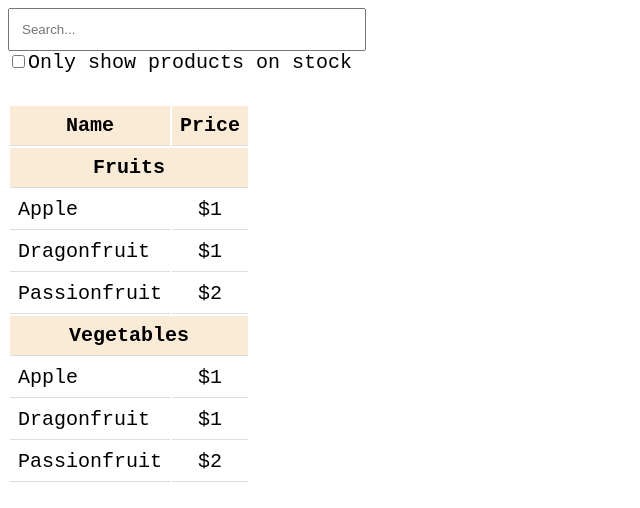
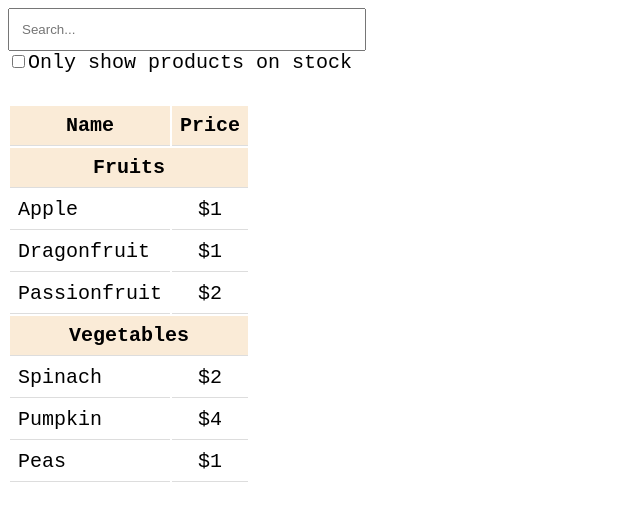
Before and after one commit to AhmedElaguab/react-grocery-store, a React (Create React App) app: page / in a window 1280 px wide. Shown: the top 508 px of the page, without its empty margins (0-640 px from the left). Built offline with nearby package versions, Linux system fonts and the light colour scheme.

Commit message:
Add products and refactor code

```diff
--- a/src/App.jsx
+++ b/src/App.jsx
@@ -3,7 +3,17 @@ import { useState } from 'react'
 import SearchBar from './components/SearchBar'
 import ProductTable from './components/ProductTable'
 
+const PRODUCTS = [
+  { category: 'Fruits', price: '$1', stocked: true, name: 'Apple' },
+  { category: 'Fruits', price: '$1', stocked: true, name: 'Dragonfruit' },
+  { category: 'Fruits', price: '$2', stocked: false, name: 'Passionfruit' },
+  { category: 'Vegetables', price: '$2', stocked: true, name: 'Spinach' },
+  { category: 'Vegetables', price: '$4', stocked: false, name: 'Pumpkin' },
+  { category: 'Vegetables', price: '$1', stocked: true, name: 'Peas' },
+]
+
 export default function App() {
+  const [products, setProducts] = useState(PRODUCTS)
   const [filterText, setFilterText] = useState('')
   const [inStockOnly, setInStockOnly] = useState(false)
 
@@ -15,7 +25,11 @@ export default function App() {
         onFilterTextChange={setFilterText}
         onInStockOnlyChange={setInStockOnly}
       />
-      <ProductTable filterText={filterText} inStockOnly={inStockOnly} />
+      <ProductTable
+        products={products}
+        filterText={filterText}
+        inStockOnly={inStockOnly}
+      />
     </div>
   )
 }
--- a/src/components/ProductTable.jsx
+++ b/src/components/ProductTable.jsx
@@ -1,7 +1,7 @@
 import ProductTableRow from './ProductTableRow'
 import ProductTableCategory from './ProductTableCategory'
 
-export default function ProductTable() {
+export default function ProductTable({ products, filterText, inStockOnly }) {
   return (
     <div>
       <table>
@@ -11,9 +11,13 @@ export default function ProductTable() {
             <th>Price</th>
           </tr>
           <ProductTableCategory category="Fruits" />
-          <ProductTableRow />
+          <ProductTableRow
+            products={[...products.filter(x => x.category == 'Fruits')]}
+          />
           <ProductTableCategory category="Vegetables" />
-          <ProductTableRow />
+          <ProductTableRow
+            products={[...products.filter(x => x.category == 'Vegetables')]}
+          />
         </tbody>
       </table>
     </div>
--- a/src/components/ProductTableRow.jsx
+++ b/src/components/ProductTableRow.jsx
@@ -1,18 +1,12 @@
-export default function ProductTableRow() {
+export default function ProductTableRow({ products }) {
   return (
     <>
-      <tr>
-        <td>Apple </td>
-        <td>$1</td>
-      </tr>
-      <tr>
-        <td>Dragonfruit </td>
-        <td>$1</td>
-      </tr>
-      <tr>
-        <td>Passionfruit </td>
-        <td>$2</td>
-      </tr>
+      {products.map(product => (
+        <tr key={product.name}>
+          <td>{product.name} </td>
+          <td>{product.price}</td>
+        </tr>
+      ))}
     </>
   )
 }
```
